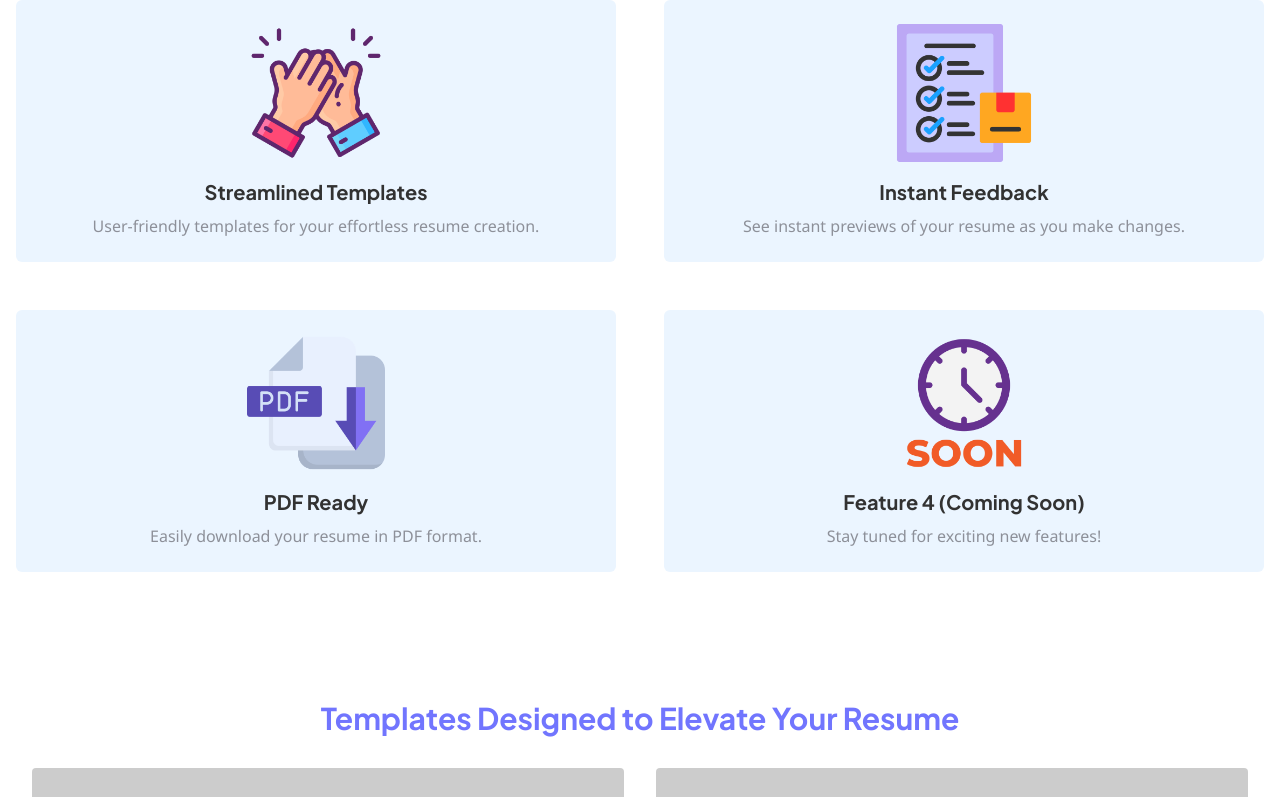
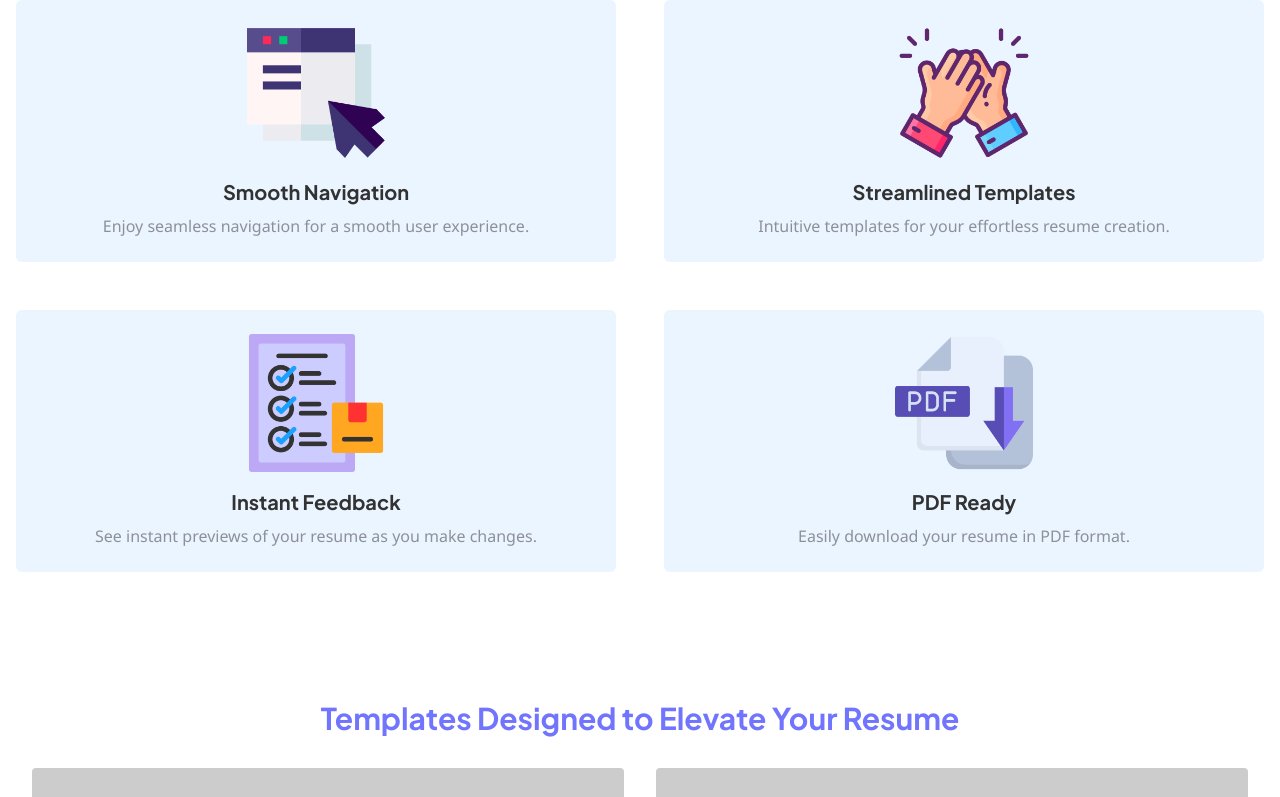
Before and after one commit to seanverano/resumate, a React (Vite) app: page / in a window 1280 px wide. Shown: the part 948-1745 px from the top of the page. Built offline with nearby package versions, Linux system fonts and the light colour scheme.

Commit message:
Edit feature section

```diff
--- a/src/components/home_sections/Features.jsx
+++ b/src/components/home_sections/Features.jsx
@@ -4,14 +4,18 @@ import React from "react";
 import FeatImgOne from "../../assets/feature-one.png";
 import FeatImgTwo from "../../assets/feature-two.png";
 import FeatImgThree from "../../assets/feature-three.png";
-import FeatImgFour from "../../assets/coming-soon.png";
+import FeatImgFour from "../../assets/feature-four.png";
 
 const Features = () => {
   const features = [
     {
+      title: "Smooth Navigation",
+      description: "Enjoy seamless navigation for a smooth user experience.",
+      image: FeatImgFour,
+    },
+    {
       title: "Streamlined Templates",
-      description:
-        "User-friendly templates for your effortless resume creation.",
+      description: "Intuitive templates for your effortless resume creation.",
       image: FeatImgOne,
     },
     {
@@ -23,11 +27,6 @@ const Features = () => {
       title: "PDF Ready",
       description: "Easily download your resume in PDF format.",
       image: FeatImgThree,
-    },
-    {
-      title: "Feature 4 (Coming Soon)",
-      description: "Stay tuned for exciting new features!",
-      image: FeatImgFour,
     },
   ];
 
--- a/src/components/home_sections/Hero.jsx
+++ b/src/components/home_sections/Hero.jsx
@@ -1,7 +1,7 @@
 //hero section (under header/navbar) in the homepage
 
 import React from "react";
-import { Link, useNavigate } from "react-router-dom";
+import { useNavigate } from "react-router-dom";
 import { HashLink } from "react-router-hash-link";
 import HeroImage from "../../assets/hero-img.jpg";
 
--- a/src/pages/AttributionPage.jsx
+++ b/src/pages/AttributionPage.jsx
@@ -45,10 +45,10 @@ function AttributionPage() {
           </p>
           <p className="text-[#FFFFFF] mb-2">
             <a
-              href="https://www.flaticon.com/free-icons/due-date"
-              title="due date icons"
+              href="https://www.flaticon.com/free-icons/navigation"
+              title="navigation icons"
             >
-              Feature 4 Icon created by Moudesain - Flaticon
+              Feature 4 Icon created by Freepik - Flaticon
             </a>
           </p>
           <p className="text-[#FFFFFF] mb-6">
```
Also changed, not shown: src/assets/coming-soon.png (deleted), src/assets/feature-four.png (added).
